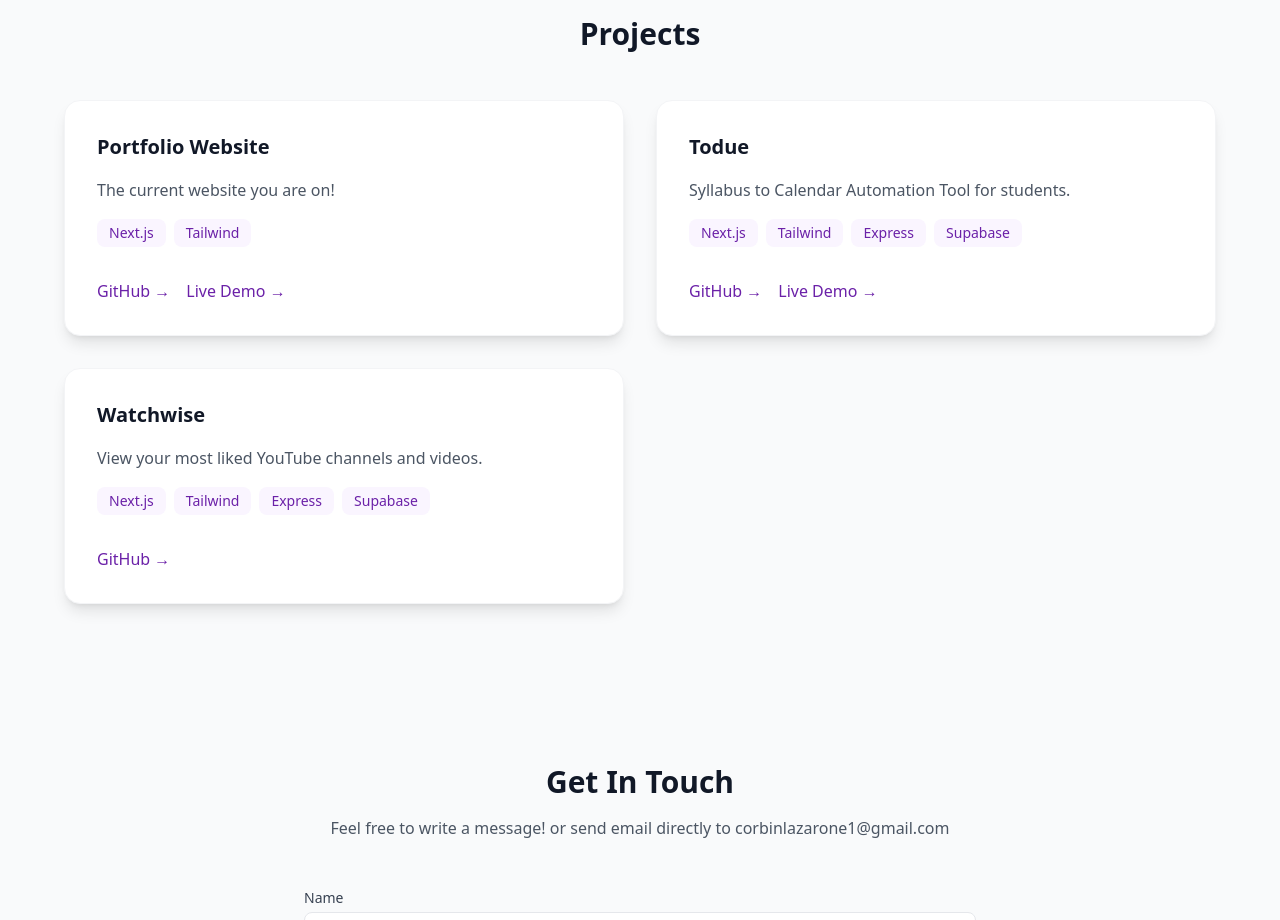
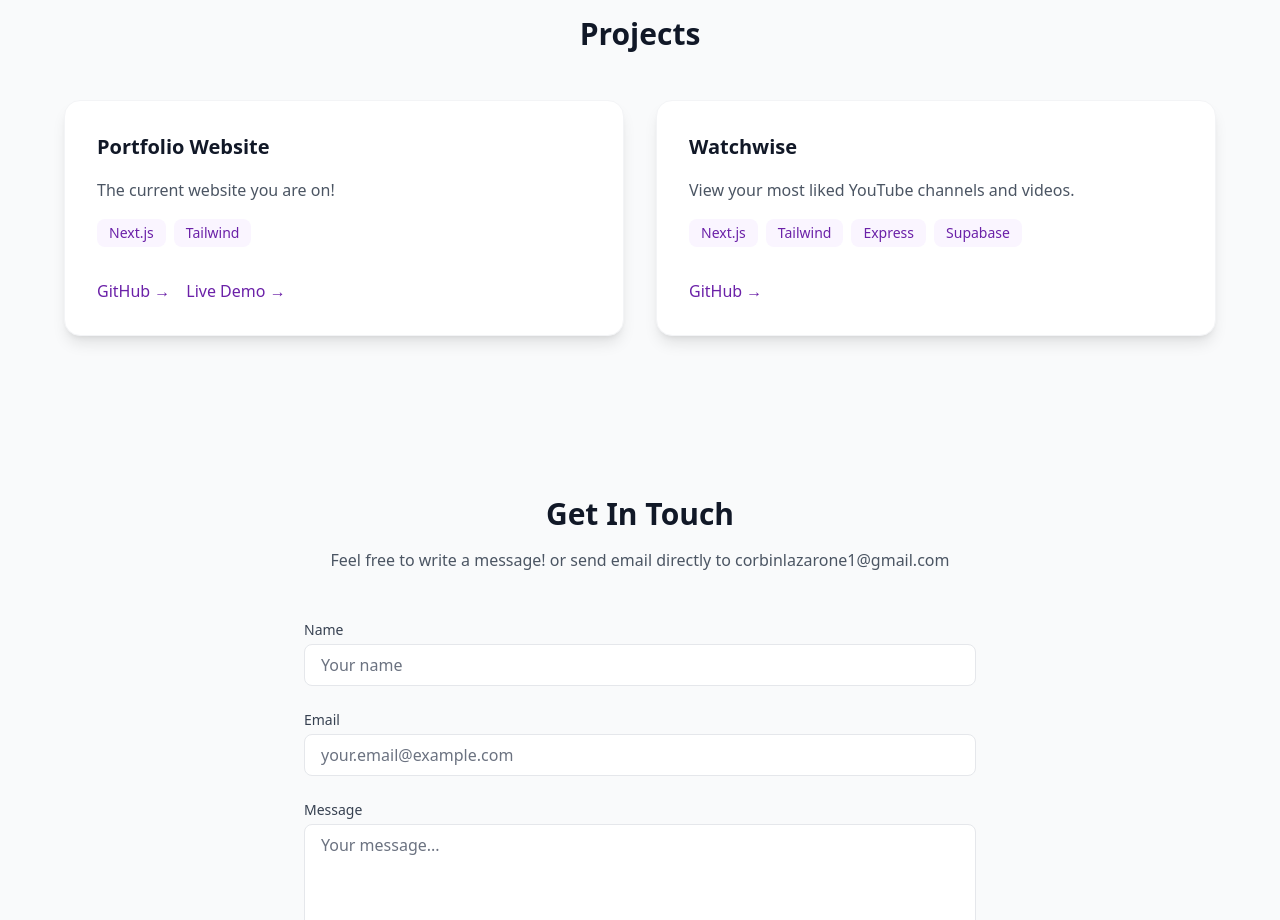
Before and after one commit to corbinlazarone/corbin-website, a Next.js app: page / in a window 1280 px wide. Shown: the part 1880-2800 px from the top of the page. Built offline with nearby package versions, Linux system fonts and the light colour scheme.

Commit message:
feat: removed todue project

```diff
--- a/src/app/components/Projects.tsx
+++ b/src/app/components/Projects.tsx
@@ -8,13 +8,6 @@ export default function Projects() {
       technologies: ["Next.js", "Tailwind"],
       github: "https://github.com/corbinlazarone/corbin-website",
       demo: "https://corbinlazarone.com",
-    },
-    {
-      title: "Todue",
-      description: "Syllabus to Calendar Automation Tool for students.",
-      technologies: ["Next.js", "Tailwind", "Express", "Supabase"],
-      github: "https://github.com/corbinlazarone/Todue",
-      demo: "https://trytodue.com",
     },
     {
       title: "Watchwise",
```
